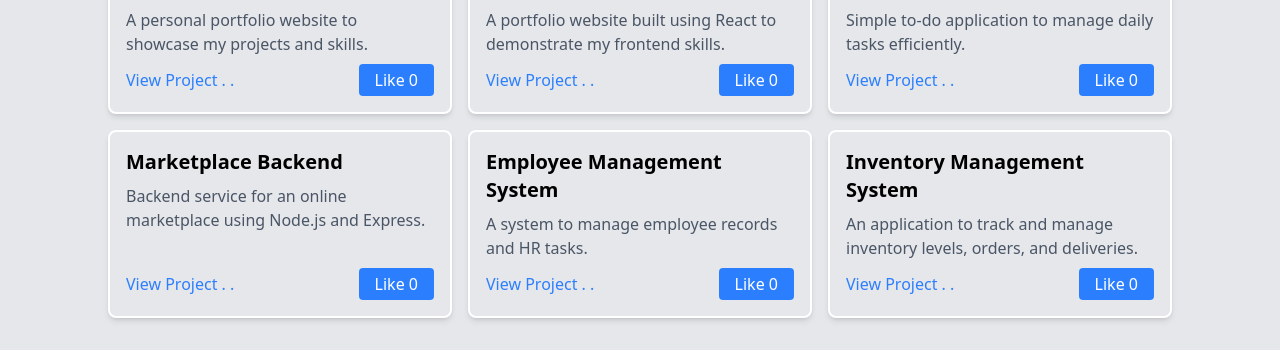
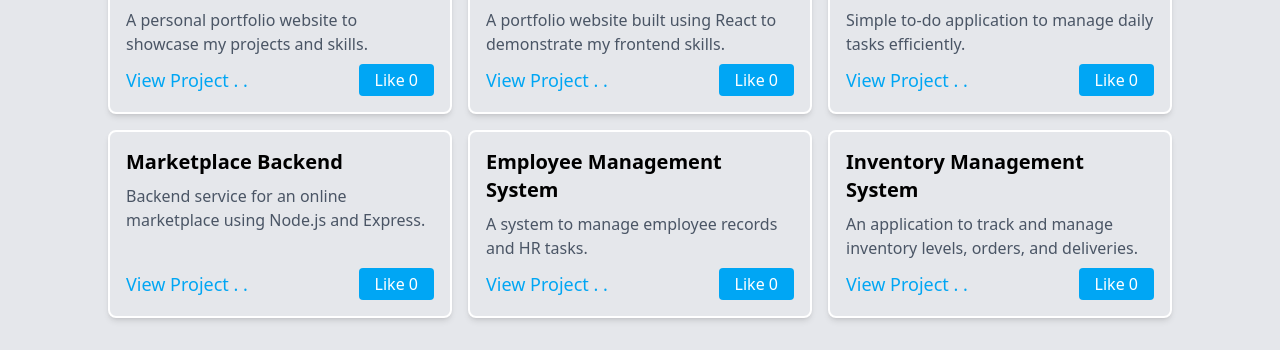
Before and after one commit to yet-yuvi/react-portfolio, a React (Vite) app: page / in a window 1280 px wide. Shown: the part 293-643 px from the top of the page. Built offline with nearby package versions, Linux system fonts and the light colour scheme.

Commit message:
yet-yuvi: Update button colors and link text styles on project card

```diff
--- a/src/components/ProjectCard.jsx
+++ b/src/components/ProjectCard.jsx
@@ -16,13 +16,13 @@ function ProjectCard({ project }) {
           href={project.link}
           target='_blank'
           rel='noopener noreferrer'
-          className='text-blue-500 hover:underline'
+          className='text-lg text-sky-500 hover:underline hover:underline-offset-4 hover:decoration-2'
         >
           View Project . .
         </a>
         <button
           onClick={incrementLike}
-          className='px-4 py-1 bg-blue-500 text-white rounded hover:bg-blue-600'
+          className='px-4 py-1 bg-sky-500 text-white rounded hover:bg-sky-600'
         >
           {`Like ${likeCount}`}
         </button>
```
